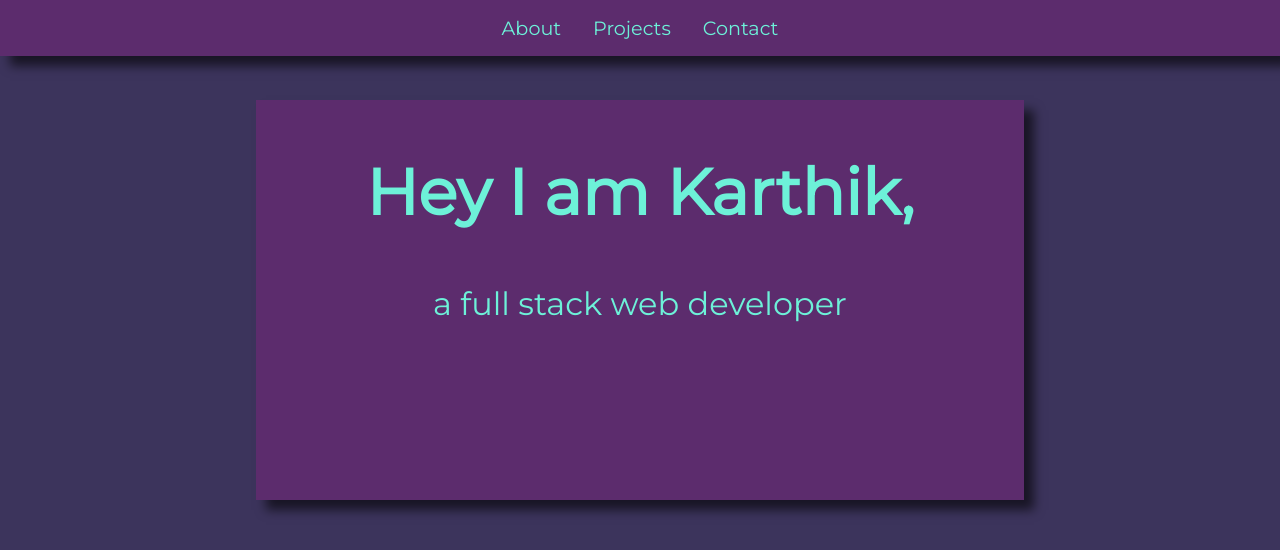
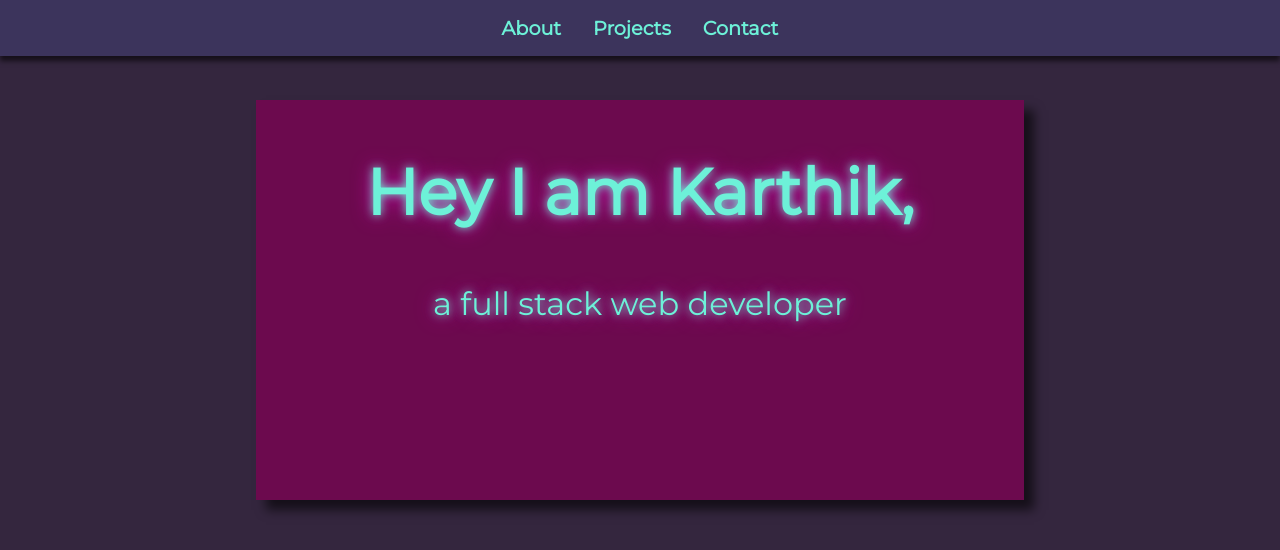
Before and after one commit to ParkourKarthik/parkourkarthik, a React (Create React App) app: page / in a window 1280 px wide. Shown: the top 550 px of the page. Built offline with nearby package versions, Linux system fonts and the light colour scheme.

Commit message:
update responsiveness and theming

```diff
--- a/src/App.js
+++ b/src/App.js
@@ -5,28 +5,30 @@ function App() {
   const Projects = () => {
     const projects = [
       {
+        name: 'EMPLOYEE REVIEW',
+        url: 'https://github.com/ParkourKarthik/EmployeeReview',
+        imageUrl:
+          'https://user-images.githubusercontent.com/9585305/86875085-54caed00-c0ff-11ea-9045-2a092a28441c.png'
+      },
+      {
         name: 'SIMPLE SCHEDULER',
         url: 'https://github.com/ParkourKarthik/simplescheduler',
+        mobile: true,
         imageUrl:
           'https://user-images.githubusercontent.com/9585305/85940522-8b07b000-b93a-11ea-8f0f-6b0bf9ce76f8.png'
       },
       {
-        name: 'EMPLOYEE REVIEW',
-        url: 'https://github.com/ParkourKarthik/EmployeeReview',
+        name: 'COLOR CONFUSION',
+        url: 'https://github.com/ParkourKarthik/ColorConfusion',
+        mobile: true,
         imageUrl:
-          'https://user-images.githubusercontent.com/9585305/85940522-8b07b000-b93a-11ea-8f0f-6b0bf9ce76f8.png'
-      },
-      {
-        name: 'CORDOVA HELPER',
-        url: 'https://github.com/ParkourKarthik/cordova-helper',
-        imageUrl:
-          'https://user-images.githubusercontent.com/9585305/85940522-8b07b000-b93a-11ea-8f0f-6b0bf9ce76f8.png'
+          'https://user-images.githubusercontent.com/9585305/83961337-a0e00300-a8af-11ea-9b0e-8f2317f3c3fc.png'
       },
       {
         name: 'SHIP GAME',
         url: 'https://github.com/ParkourKarthik/ship-game',
         imageUrl:
-          'https://user-images.githubusercontent.com/9585305/85940522-8b07b000-b93a-11ea-8f0f-6b0bf9ce76f8.png'
+          'https://user-images.githubusercontent.com/9585305/86877760-1cc6a880-c105-11ea-8dcb-29e1d7bb9e65.png'
       }
     ];
     return projects.map((x, i) => <TiltedProject project={x} key={i} />);
@@ -77,13 +79,13 @@ function App() {
         target='_blank'
         rel='noopener noreferrer'
         href={project.url}
-        className='project-tile'
+        className={`project-tile ${project.mobile && 'mobile'}`}
         // style={{
         //   backgroundImage: `url(${project.imageUrl})`,
         //   backgroundSize: '100%'
         // }}
       >
-        <div style={{fontWeight: 900, marginBottom: '10px'}}>{project.name}</div>
+        <div style={{fontWeight: 900}}>{project.name}</div>
         <img src={project.imageUrl} alt={project.name}/>
       </a>
     );
--- a/src/index.css
+++ b/src/index.css
@@ -1,24 +1,3 @@
-body {
-  margin: 0;
-  padding: 0;
-  font-family: 'Montserrat', sans-serif;
-  -webkit-font-smoothing: antialiased;
-  -moz-osx-font-smoothing: grayscale;
-  font-size: 60%;
-  height: 100vh;
-  overflow: hidden;
-  background: var(--martinique);
-}
-
-#root {
-  height: 100%;
-  width: 100%;
-  overflow-y: scroll;
-  position: relative;
-  scroll-behavior: smooth;
-  /* scroll-snap-type: y mandatory; */
-}
-
 /* Custom properties/variables  */
 :root {
   --main-white: #f0f0f0;
@@ -32,6 +11,33 @@ body {
   --martinique: #3c345c;
   --breaker-bay: #5da4a6;
   --riptide: #6df1d8;
+  --pompadour: #6c0a4e;
+  --sandy-brown: #f9a668;
+  --cerise: #eb0e81;
+  --lynch: #5d7d9a;
+  --nepal: #90adc9;
+  --blue-diane: #284c5c;
+}
+
+body {
+  margin: 0;
+  padding: 0;
+  font-family: 'Montserrat', sans-serif;
+  -webkit-font-smoothing: antialiased;
+  -moz-osx-font-smoothing: grayscale;
+  font-size: 60%;
+  height: 100vh;
+  overflow: hidden;
+  background: var(--black-currant);
+}
+
+#root {
+  height: 100%;
+  width: 100%;
+  overflow-y: scroll;
+  position: relative;
+  scroll-behavior: smooth;
+  /* scroll-snap-type: y mandatory; */
 }
 
 /* 1200px / 16px = 75em */
@@ -63,10 +69,9 @@ body {
   position: fixed;
   top: 0;
   left: 0;
-  background-color: var(--bossonova);
+  background-color: var(--martinique);
   z-index: 10;
-  box-shadow: 10px 10px 10px rgba(0, 0, 0, 0.6);
-  /* box-shadow: 0 2px 0 rgba(0, 0, 0, 0.4); */
+  box-shadow: 0 5px 5px rgba(0, 0, 0, 0.6);
 }
 
 #navbar ul {
@@ -79,19 +84,25 @@ body {
 .projects-grid {
   display: grid;
   grid-template-columns: repeat(auto-fit, minmax(320px, 1fr));
-  grid-gap: 4rem;
-  width: 100%;
+  grid-gap: 5rem;
+  width: 90%;
+  justify-items: center;
   max-width: 1280px;
   margin: 0 auto;
   margin-bottom: 6rem;
 }
 
-a {
+#navbar a,
+#projects a {
   display: block;
   font-size: 1.2rem;
+  text-decoration: none;
+  font-weight: bold;
+  color: var(--riptide);
+}
+
+#navbar a {
   padding: 1rem;
-  text-decoration: none;
-  color: var(--riptide);
 }
 
 section {
@@ -102,26 +113,20 @@ section {
   align-items: center;
   width: 100%;
   /* height: 100vh; */
-  background: var(--martinique);
+  /* background: var(--martinique); */
   /* line-height: 0.5; */
 }
-
-/* @media (min-width: 768px) {
-  section {
-    scroll-snap-align: center;
-  }
-} */
 
 #welcome-note {
   display: block;
   height: 400px;
-  width: 60%;
-  background-color: var(--bossonova);
+  background-color: var(--pompadour);
   margin: 0 auto;
   box-shadow: 10px 10px 10px rgba(0, 0, 0, 0.6);
   transition: box-shadow 0.1s, transform 0.1s;
   background-size: 100%;
   background-repeat: no-repeat;
+  text-shadow: 0 0 10px var(--riptide), 0 0 20px var(--fuchsia-pink);
 }
 
 .boxShadow {
@@ -147,15 +152,16 @@ h1 {
   color: var(--riptide);
 }
 
-h2 {
+#projects h2 {
   margin: 0;
   font-size: 2rem;
-  padding-bottom: 10rem;
+  padding-bottom: 5rem;
   padding-top: 2rem;
+  color: var(--fuchsia-pink);
+  text-shadow: 0 0 3px #fff, 0 0 8px var(--fuchsia-pink);
 }
 
 #projects {
-  /* background: var(--main-red); */
   text-align: center;
   padding: 5rem 0;
 }
@@ -169,7 +175,6 @@ h2 {
 }
 
 #navbar a:hover {
-  /* background: var(--main-red); */
   transform: scale(1.5);
   color: var(--fuchsia-pink);
   transition: transform 0.3s;
@@ -182,19 +187,36 @@ h2 {
 
 .project-tile {
   background: var(--bossonova);
+  height: 250px;
+  display: flex;
+  align-items: center;
+  justify-content: center;
+}
+
+.project-tile.mobile {
+  height: 400px;
+  width: 250px;
 }
 
 .project-tile > img {
-  max-height: 500px;
-  max-width: 300px;
-}
-
-.project-tile:hover {
-  /* background: var(--main-blue);
-  transition: background 0.3s ease-out; */
+  height: 100%;
+  width: 100%;
 }
 
 code {
   font-family: source-code-pro, Menlo, Monaco, Consolas, 'Courier New',
     monospace;
 }
+
+
+@media (min-width: 1240px) {
+  .projects-grid {
+    width: 80%;
+  }
+}
+
+@media (min-width: 500px) {
+  #welcome-note {
+    width: 60%;
+  }
+}
```
